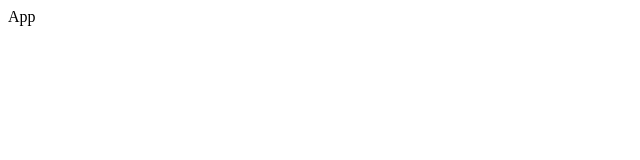
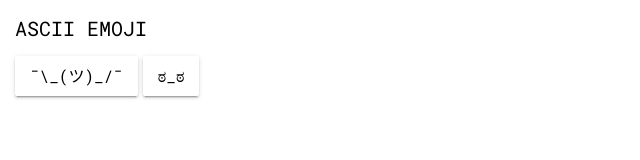
Before and after one commit to arjunu/ascii-emoji, a React app: page / in a window 1280 px wide. Shown: the whole page, without its empty margins (0-640 px from the left). Built offline with nearby package versions, Linux system fonts and the light colour scheme.

Commit message:
Added couple of emoji to display

```diff
--- a/index.html
+++ b/index.html
@@ -5,7 +5,49 @@
     <meta name="viewport"
           content="width=device-width, user-scalable=no, initial-scale=1.0, maximum-scale=1.0, minimum-scale=1.0">
     <meta http-equiv="X-UA-Compatible" content="ie=edge">
-    <title>ASCII Emojis</title>
+    <title>ASCII Emoji</title>
+    <link href="https://fonts.googleapis.com/css?family=Roboto+Mono:400,700" rel="stylesheet">
+
+    <style>
+        * {
+            padding: 0;
+            margin: 0;
+            box-sizing: border-box;
+            font-family: 'Roboto Mono', monospace;
+        }
+
+        html, body, #app {
+            height: 100%;
+            width: 100%;
+        }
+
+        .appWrapper {
+            padding: 15px;
+        }
+
+        .title {
+            font-weight: 400;
+            font-size: 20px;
+        }
+
+        .list {
+            list-style: none;
+            margin-top: 15px;
+            width: 400px;
+        }
+
+        .list-item {
+            height: 40px;
+            line-height: 40px;
+            text-align: center;
+            box-shadow: 0px 3px 1px -2px rgba(0, 0, 0, 0.2), 0px 2px 2px 0px rgba(0, 0, 0, 0.14), 0px 1px 5px 0px rgba(0, 0, 0, 0.12);
+            border-radius: 2px;
+            display: inline-block;
+            padding: 0 15px;
+            margin-right: 5px;
+            cursor: pointer;
+        }
+    </style>
 </head>
 <body>
 <div id="app"></div>
--- a/package.json
+++ b/package.json
@@ -32,6 +32,8 @@
   },
   "dependencies": {
     "react": "^16.3.0",
-    "react-dom": "^16.3.0"
+    "react-copy-to-clipboard": "^5.0.1",
+    "react-dom": "^16.3.0",
+    "react-toastify": "^3.4.3"
   }
 }
--- a/src/components/App/App.js
+++ b/src/components/App/App.js
@@ -1,7 +1,32 @@
 import React from "react";
+import { CopyToClipboard } from "react-copy-to-clipboard";
+import { ToastContainer, toast } from 'react-toastify';
+import emoji from '../../emoji';
+
+const notify = () => {
+  toast.info("Copied to clipboard", {
+    position: toast.POSITION.BOTTOM_CENTER
+  });
+};
 
 export default class App extends React.Component {
   render() {
-    return <div>App</div>;
+    return (
+      <div className="appWrapper">
+        <span className="title">ASCII EMOJI</span>
+
+        <ul className="list">
+          {emoji.map(item => (
+            <li key={item.name} className="list-item">
+              <CopyToClipboard text={item.value} onCopy={notify}>
+                <span>{item.value}</span>
+              </CopyToClipboard>
+            </li>
+          ))}
+        </ul>
+
+        <ToastContainer autoClose={2000} hideProgressBar/>
+      </div>
+    );
   }
 }
--- /dev/null
+++ b/src/emoji.js
@@ -0,0 +1,12 @@
+const emoji = [
+  {
+    name: "shrug",
+    value: "¯\\_(ツ)_/¯"
+  },
+  {
+    name: "angry",
+    value: "ಠ_ಠ"
+  }
+];
+
+export default emoji;
```
Also changed, not shown: 1 other file.
